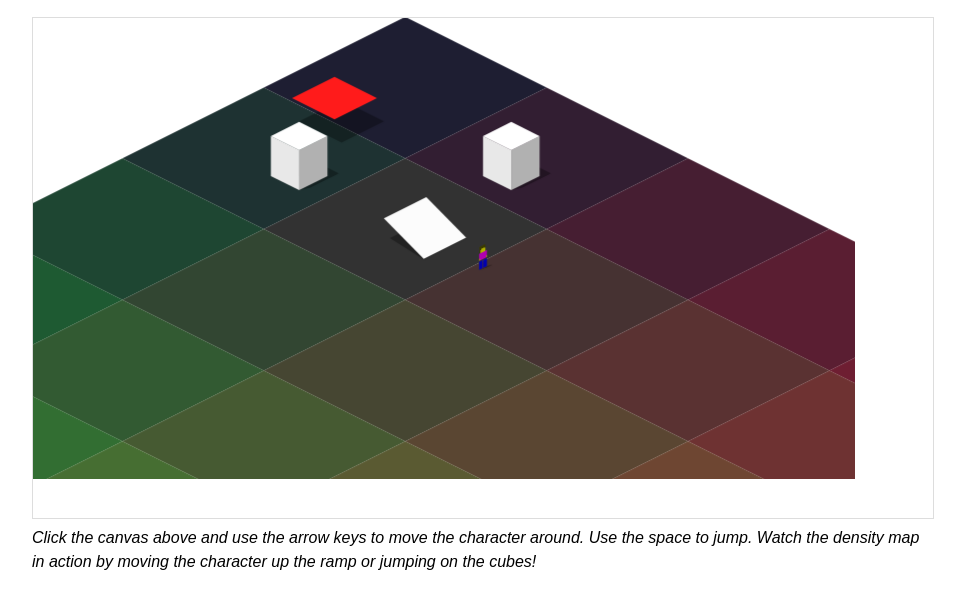
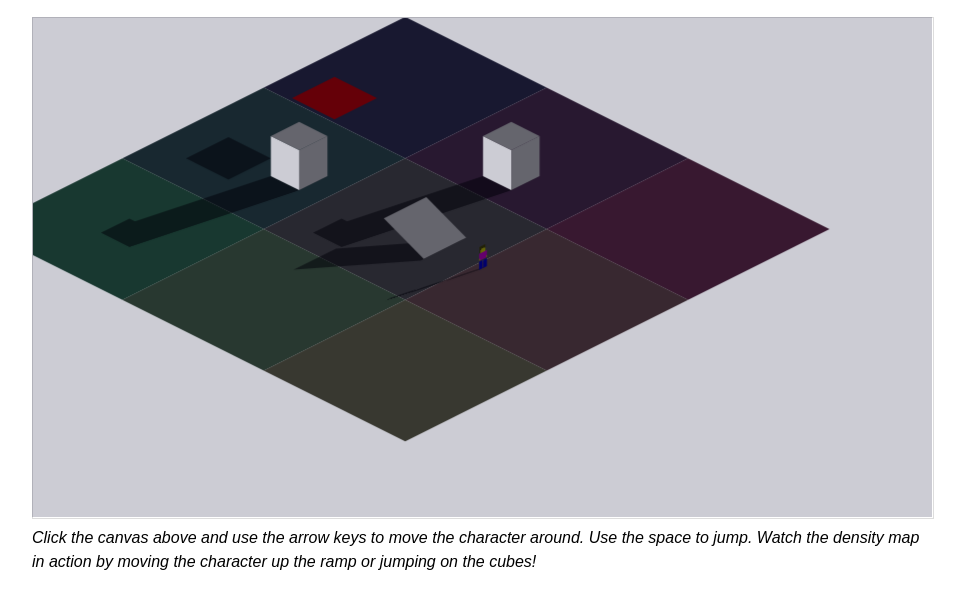
Before and after one commit to Nichejs/Pine-Old, a plain HTML site: page public/sheetengineTest.html in a window 1280 px wide. Shown: the part 96-704 px from the top of the page, without its empty margins (158-1123 px from the left). Drawn offline with Linux system fonts and the light colour scheme.

Commit message:
Night mode and sample stuff

```diff
--- a/public/sheetengineTest.html
+++ b/public/sheetengineTest.html
@@ -16,7 +16,11 @@
         Open RPG
       </div>
 
-      <canvas id="maincanvas" width="900" height="500"></canvas>
+      <div style="position:relative;">
+      	<canvas id="maincanvas" width="900" height="500"></canvas>
+      	<!-- Overlay for night mode -->
+      	<div style="background:rgba(0,0,40,0.2); z-index:999; position:absolute; top:0px; left:0px; width:900px; height:500px;"></div>
+      </div>
       <i>Click the canvas above and use the arrow keys to move the character around. Use the space to jump. Watch the density map in action by moving the character up the ramp or jumping on the cubes!</i>
 
     </div>
@@ -25,9 +29,17 @@
       var canvasElement = document.getElementById('maincanvas');
       sheetengine.scene.init(canvasElement, {w:900,h:500});
 
+      // Adjust the light source
+      // Following line creates "twilight" shadows
+      sheetengine.shadows.lightSource = { x: 1, y: -5, z: 1 };
+      // The following is how dark shadows are
+      sheetengine.shadows.shadowAlpha = 0.5;
+      sheetengine.shadows.shadeAlpha = 0.5;
+
+
       // define some basesheets
-      for (var x=-1; x<=3; x++) {
-        for (var y=-1; y<=3; y++) {
+      for (var x=-1; x<=1; x++) {
+        for (var y=-1; y<=1; y++) {
           var basesheet = new sheetengine.BaseSheet({x:x*200,y:y*200,z:0}, {alphaD:90,betaD:0,gammaD:0}, {w:200,h:200});
           basesheet.color = 'rgba('+(50+x*20)+','+(50+y*20)+',50,1)';
         }
@@ -211,12 +223,14 @@
           animateCharacter(character);
           character.animationState++;
 
-          // move center
+          // Set center on the character
           sheetengine.scene.setCenter({x:character.centerp.x, y:character.centerp.y, z:0});
 
           // calculate sheets and draw scene
           sheetengine.calc.calculateChangedSheets();
           sheetengine.drawing.drawScene();
+
+
         }
       };
       setInterval(mainloop, 30);
```
